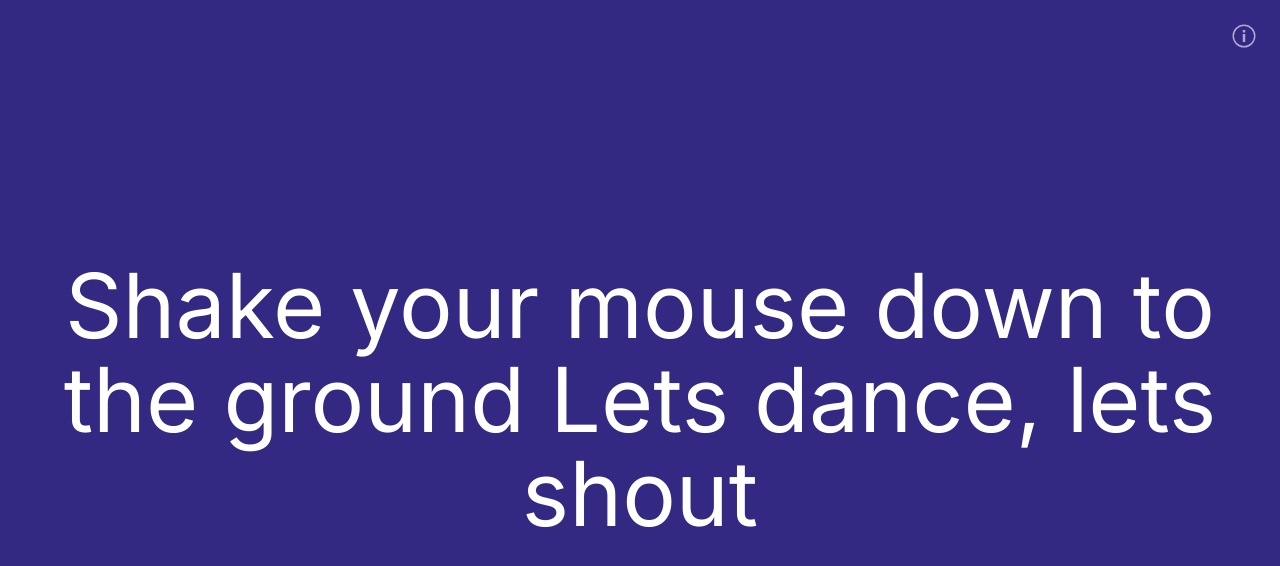
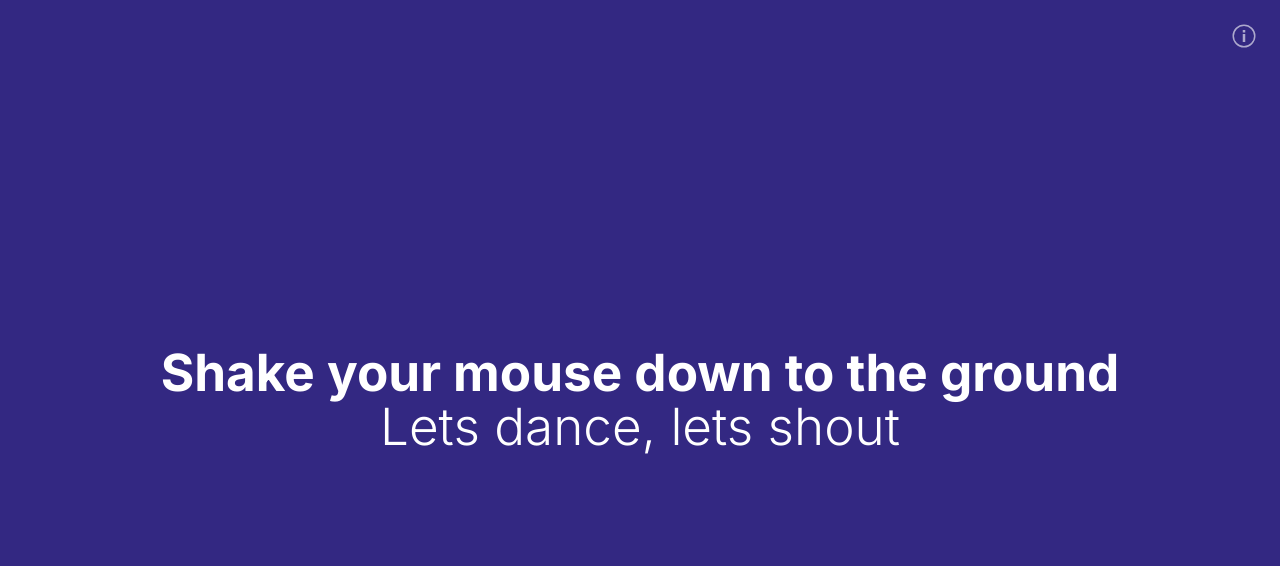
Before and after one commit to quartopianodesign/qpc-mouse-tail, a website built with webpack: page src/index.html in a window 1280 px wide. Built offline with nearby package versions, Linux system fonts and the light colour scheme.

Commit message:
Hack css per text-fit

```diff
--- a/src/scss/abstracts/_reset.scss
+++ b/src/scss/abstracts/_reset.scss
@@ -6,4 +6,6 @@ body {
   min-height: 100vh;
   margin: 0;
   -webkit-font-smoothing: antialiased;
+  font-weight: 300;
+
 }
--- a/src/scss/components/_qpc-mouse-tail.scss
+++ b/src/scss/components/_qpc-mouse-tail.scss
@@ -17,10 +17,27 @@
     margin: 0;
     padding: 0 1rem;
     font-family: "Inter", sans-serif;
-    font-size: clamp(2.5rem, 7vw, 7rem);
     line-height: 1.05;
     text-align: center;
     user-select: none;
+    span {
+      display: block;
+       &:first-child { font-weight: 700; }
+     }
+
+    // solo dove text-fit funziona (oggi Chrome/Edge): gli altri scartano il blocco
+    @supports (text-fit: grow) {
+      width: 80%;
+      span {
+        text-fit: grow;
+      }
+    }
+
+    // tutti gli altri: dove c'è text-fit il font-size non viene valorizzato
+    @supports not (text-fit: grow) {
+      font-size: clamp(2.5rem, 4vw, 4rem);
+      @media (max-width: 1024px) { font-size: clamp(1.5rem, 3vw, 3vw); }
+    }
   }
 
   // l'icona info segue il colore del testo
```
